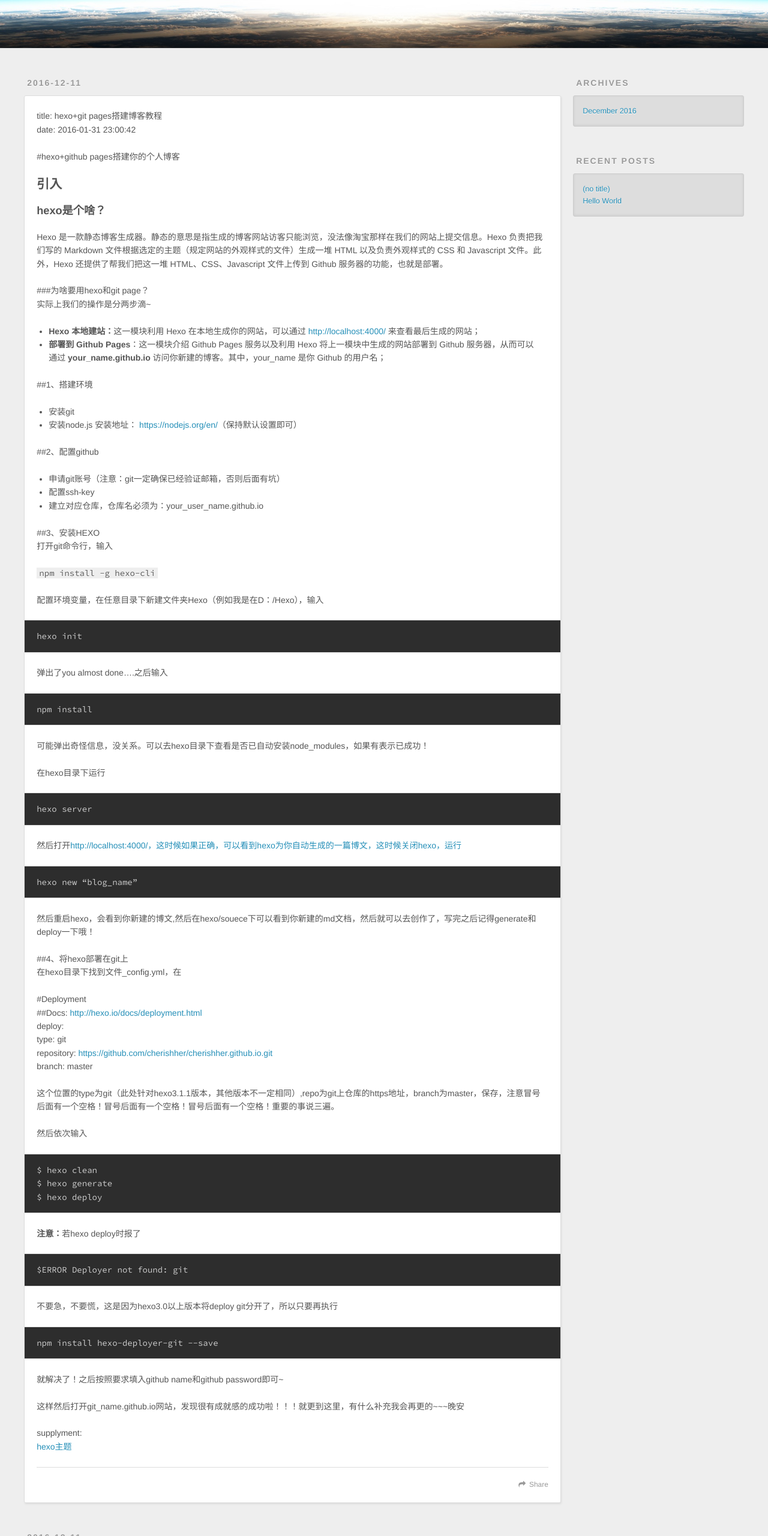
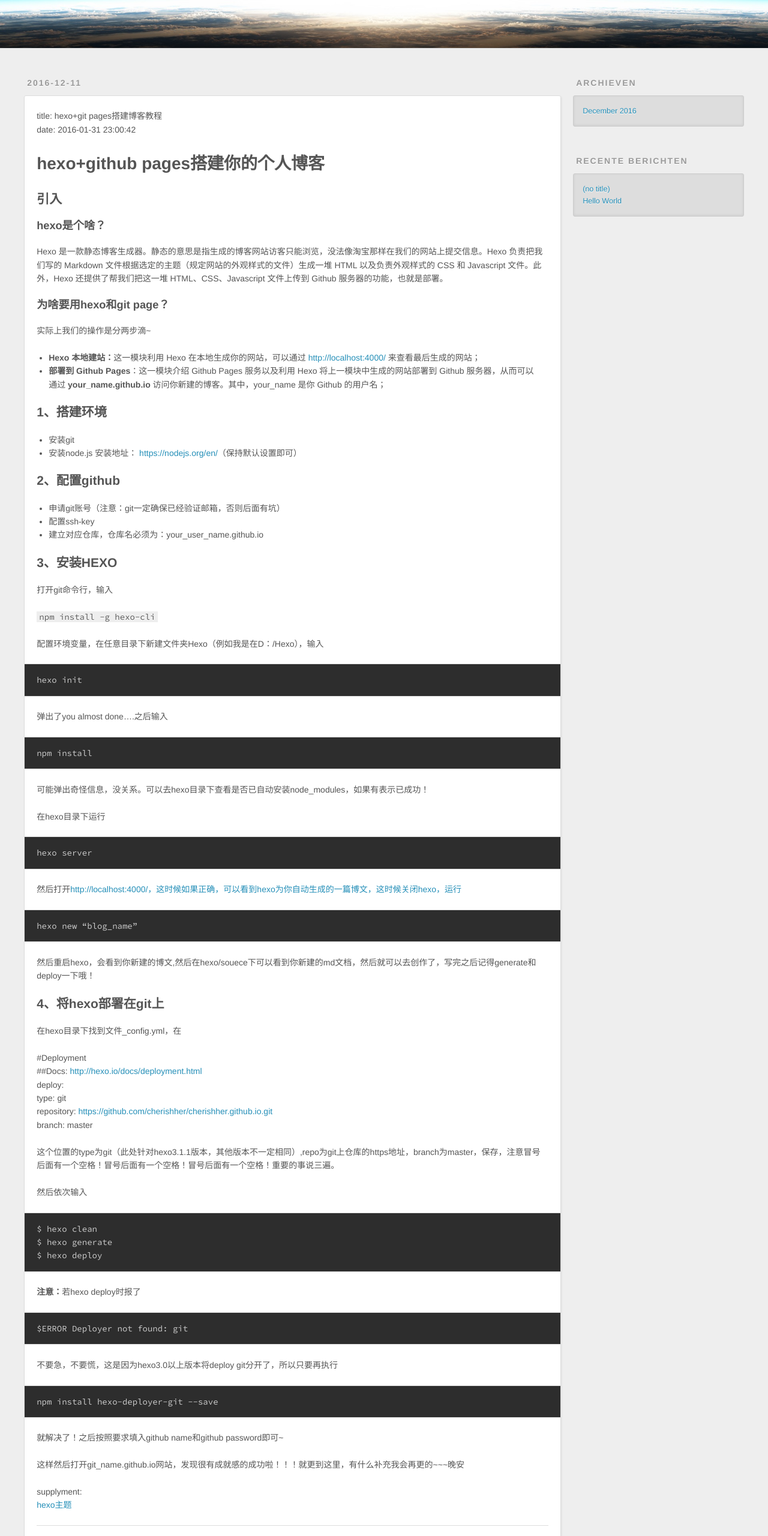
Before and after one commit to MaxNeverBoom/MaxNeverBoom.github.io, a plain HTML site: page index.html in a window 1280 px wide. Shown: the part 220-2780 px from the top of the page at 60% size. Drawn offline with nearby package versions, Linux system fonts and the light colour scheme.

Commit message:
Site updated: 2016-12-11 14:34:32

```diff
--- a/index.html
+++ b/index.html
@@ -50,7 +50,7 @@
 
           <a id="nav-rss-link" class="nav-icon" href="/atom.xml" title="RSS Feed"></a>
 
-        <a id="nav-search-btn" class="nav-icon" title="Search"></a>
+        <a id="nav-search-btn" class="nav-icon" title="Zoeken"></a>
       </nav>
       <div id="search-form-wrap">
         <form action="//google.com/search" method="get" accept-charset="UTF-8" class="search-form"><input type="search" name="q" results="0" class="search-form-input" placeholder="Search"><button type="submit" class="search-form-submit">&#xF002;</button><input type="hidden" name="sitesearch" value="http://yoursite.com"></form>
@@ -74,25 +74,22 @@
     <div class="article-entry" itemprop="articleBody">
 
         <p>title: hexo+git pages搭建博客教程<br>date: 2016-01-31 23:00:42   </p>
-<p>#hexo+github pages搭建你的个人博客 </p>
-<h2 id="引入"><a href="#引入" class="headerlink" title="引入"></a>引入</h2><h3 id="hexo是个啥？"><a href="#hexo是个啥？" class="headerlink" title="hexo是个啥？"></a>hexo是个啥？</h3><p>Hexo 是一款静态博客生成器。静态的意思是指生成的博客网站访客只能浏览，没法像淘宝那样在我们的网站上提交信息。Hexo 负责把我们写的 Markdown 文件根据选定的主题（规定网站的外观样式的文件）生成一堆 HTML 以及负责外观样式的 CSS 和 Javascript 文件。此外，Hexo 还提供了帮我们把这一堆 HTML、CSS、Javascript 文件上传到 Github 服务器的功能，也就是部署。</p>
-<p>###为啥要用hexo和git page？<br>实际上我们的操作是分两步滴~</p>
+<h1 id="hexo-github-pages搭建你的个人博客"><a href="#hexo-github-pages搭建你的个人博客" class="headerlink" title="hexo+github pages搭建你的个人博客"></a>hexo+github pages搭建你的个人博客</h1><h2 id="引入"><a href="#引入" class="headerlink" title="引入"></a>引入</h2><h3 id="hexo是个啥？"><a href="#hexo是个啥？" class="headerlink" title="hexo是个啥？"></a>hexo是个啥？</h3><p>Hexo 是一款静态博客生成器。静态的意思是指生成的博客网站访客只能浏览，没法像淘宝那样在我们的网站上提交信息。Hexo 负责把我们写的 Markdown 文件根据选定的主题（规定网站的外观样式的文件）生成一堆 HTML 以及负责外观样式的 CSS 和 Javascript 文件。此外，Hexo 还提供了帮我们把这一堆 HTML、CSS、Javascript 文件上传到 Github 服务器的功能，也就是部署。</p>
+<h3 id="为啥要用hexo和git-page？"><a href="#为啥要用hexo和git-page？" class="headerlink" title="为啥要用hexo和git page？"></a>为啥要用hexo和git page？</h3><p>实际上我们的操作是分两步滴~</p>
 <ul>
 <li><strong>Hexo 本地建站：</strong>这一模块利用 Hexo 在本地生成你的网站，可以通过 <a href="http://localhost:4000/" target="_blank" rel="external">http://localhost:4000/</a> 来查看最后生成的网站；  </li>
 <li><strong>部署到 Github Pages</strong>：这一模块介绍 Github Pages 服务以及利用 Hexo 将上一模块中生成的网站部署到 Github 服务器，从而可以通过 <strong>your_name.github.io</strong> 访问你新建的博客。其中，your_name 是你 Github 的用户名；</li>
 </ul>
-<p>##1、搭建环境</p>
-<ul>
+<h2 id="1、搭建环境"><a href="#1、搭建环境" class="headerlink" title="1、搭建环境"></a>1、搭建环境</h2><ul>
 <li>安装git  </li>
 <li>安装node.js 安装地址： <a href="https://nodejs.org/en/" target="_blank" rel="external">https://nodejs.org/en/</a>（保持默认设置即可）  </li>
 </ul>
-<p>##2、配置github</p>
-<ul>
+<h2 id="2、配置github"><a href="#2、配置github" class="headerlink" title="2、配置github"></a>2、配置github</h2><ul>
 <li>申请git账号（注意：git一定确保已经验证邮箱，否则后面有坑）  </li>
 <li>配置ssh-key   </li>
 <li>建立对应仓库，仓库名必须为：your_user_name.github.io  </li>
 </ul>
-<p>##3、安装HEXO<br>打开git命令行，输入  </p>
+<h2 id="3、安装HEXO"><a href="#3、安装HEXO" class="headerlink" title="3、安装HEXO"></a>3、安装HEXO</h2><p>打开git命令行，输入  </p>
 <p><code>npm install -g hexo-cli</code> </p>
 <p>配置环境变量，在任意目录下新建文件夹Hexo（例如我是在D：/Hexo），输入</p>
 <pre><code>hexo init
@@ -104,7 +101,7 @@
 </code></pre><p>然后打开<a href="http://localhost:4000/，这时候如果正确，可以看到hexo为你自动生成的一篇博文，这时候关闭hexo，运行" target="_blank" rel="external">http://localhost:4000/，这时候如果正确，可以看到hexo为你自动生成的一篇博文，这时候关闭hexo，运行</a></p>
 <pre><code>hexo new “blog_name”
 </code></pre><p>然后重启hexo，会看到你新建的博文,然后在hexo/souece下可以看到你新建的md文档，然后就可以去创作了，写完之后记得generate和deploy一下哦！</p>
-<p>##4、将hexo部署在git上<br>在hexo目录下找到文件_config.yml，在</p>
+<h2 id="4、将hexo部署在git上"><a href="#4、将hexo部署在git上" class="headerlink" title="4、将hexo部署在git上"></a>4、将hexo部署在git上</h2><p>在hexo目录下找到文件_config.yml，在</p>
 <p> #Deployment<br> ##Docs: <a href="http://hexo.io/docs/deployment.html" target="_blank" rel="external">http://hexo.io/docs/deployment.html</a><br>deploy:<br>  type: git<br>  repository: <a href="https://github.com/cherishher/cherishher.github.io.git" target="_blank" rel="external">https://github.com/cherishher/cherishher.github.io.git</a><br>  branch: master</p>
 <p>这个位置的type为git（此处针对hexo3.1.1版本，其他版本不一定相同）,repo为git上仓库的https地址，branch为master，保存，注意冒号后面有一个空格！冒号后面有一个空格！冒号后面有一个空格！重要的事说三遍。</p>
 <p>然后依次输入  </p>
@@ -124,7 +121,7 @@ $ hexo deploy
 
     </div>
     <footer class="article-footer">
-      <a data-url="http://yoursite.com/2016/12/11/hexo搭博客教程/" data-id="ciwk9d4am00016ovbie9ney98" class="article-share-link">Share</a>
+      <a data-url="http://yoursite.com/2016/12/11/hexo搭博客教程/" data-id="ciwk9z1xn00012svb3pjbtpe1" class="article-share-link">Delen</a>
 
 
     </footer>
@@ -169,7 +166,7 @@ $ hexo deploy
 
     </div>
     <footer class="article-footer">
-      <a data-url="http://yoursite.com/2016/12/11/hello-world/" data-id="ciwk9d4ag00006ovbvzvu7f4n" class="article-share-link">Share</a>
+      <a data-url="http://yoursite.com/2016/12/11/hello-world/" data-id="ciwk9z1xf00002svbvbv6volr" class="article-share-link">Delen</a>
 
 
     </footer>
@@ -194,7 +191,7 @@ $ hexo deploy
 
 
   <div class="widget-wrap">
-    <h3 class="widget-title">Archives</h3>
+    <h3 class="widget-title">Archieven</h3>
     <div class="widget">
       <ul class="archive-list"><li class="archive-list-item"><a class="archive-list-link" href="/archives/2016/12/">December 2016</a></li></ul>
     </div>
@@ -204,7 +201,7 @@ $ hexo deploy
 
 
   <div class="widget-wrap">
-    <h3 class="widget-title">Recent Posts</h3>
+    <h3 class="widget-title">Recente berichten</h3>
     <div class="widget">
       <ul>
 
```
Also changed, not shown: 2016/12/11/hello-world/index.html (+5 -5 lines), 2016/12/11/hexo搭博客教程/index.html (+15 -21 lines), archives/2016/12/index.html (+4 -4 lines), archives/2016/index.html (+4 -4 lines), archives/index.html (+4 -4 lines).
